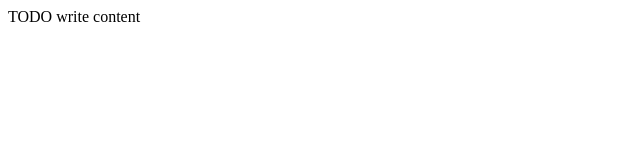
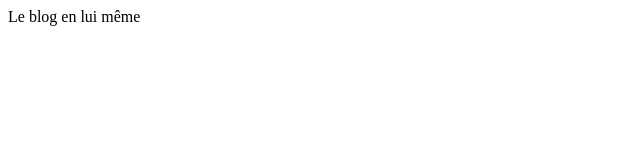
Before and after one commit to gagabzh/demo_git, a plain HTML site: page HTML5Application/public_html/index.html in a window 1280 px wide. Shown: the full height of the page, 0-640 px from the left. Drawn offline with Linux system fonts and the light colour scheme.

Commit message:
titre de la page

```diff
--- a/HTML5Application/public_html/index.html
+++ b/HTML5Application/public_html/index.html
@@ -1,16 +1,16 @@
 <!DOCTYPE html>
 <!--
-To change this license header, choose License Headers in Project Properties.
-To change this template file, choose Tools | Templates
-and open the template in the editor.
+Blog photo pour GagaNetWork
+Basé sur le cours openClassRoom
+Débuté le 20 mars 2016
 -->
 <html>
     <head>
-        <title>TODO supply a title</title>
+        <title>Les Photos de Gaga</title>
         <meta charset="UTF-8">
         <meta name="viewport" content="width=device-width, initial-scale=1.0">
     </head>
     <body>
-        <div>TODO write content</div>
+        Le blog en lui même
     </body>
 </html>
```
